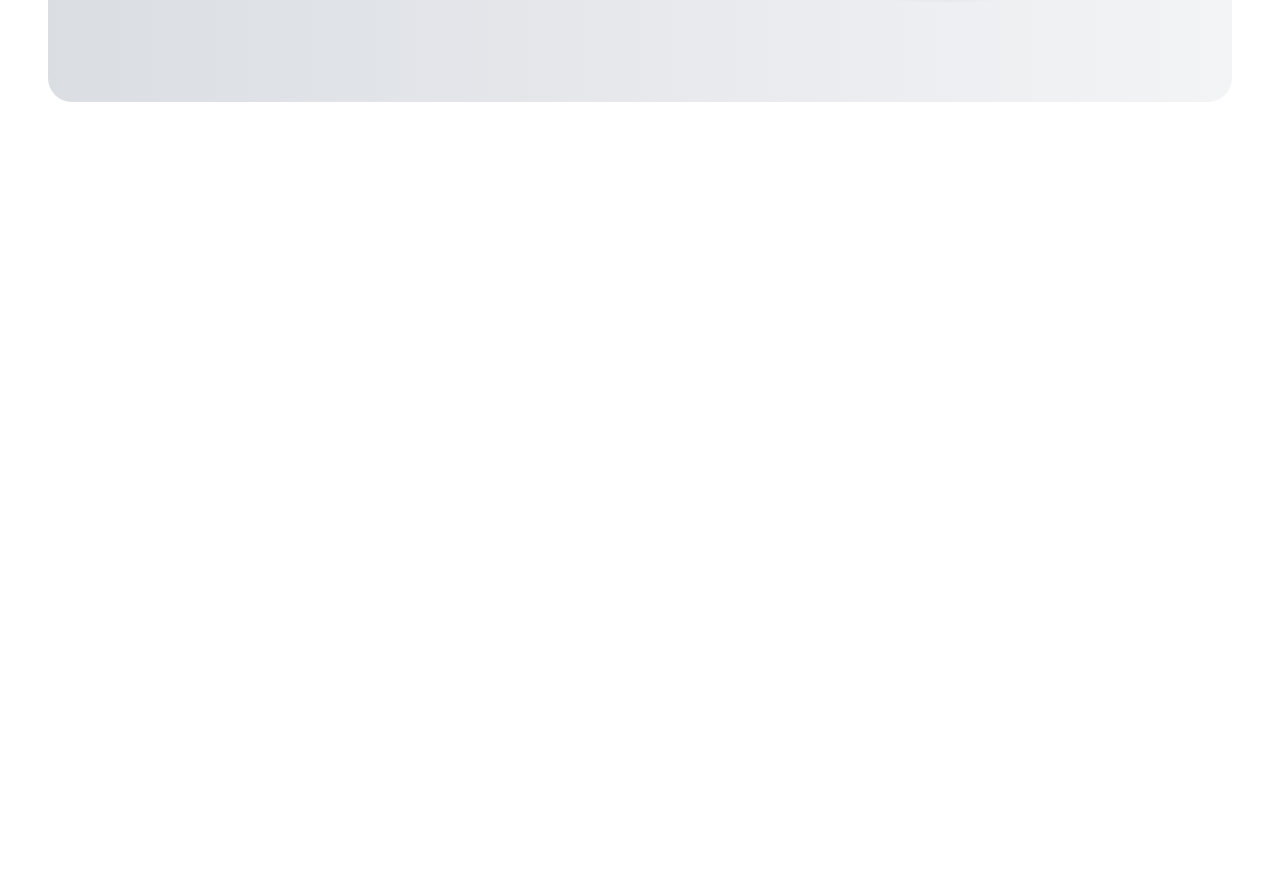
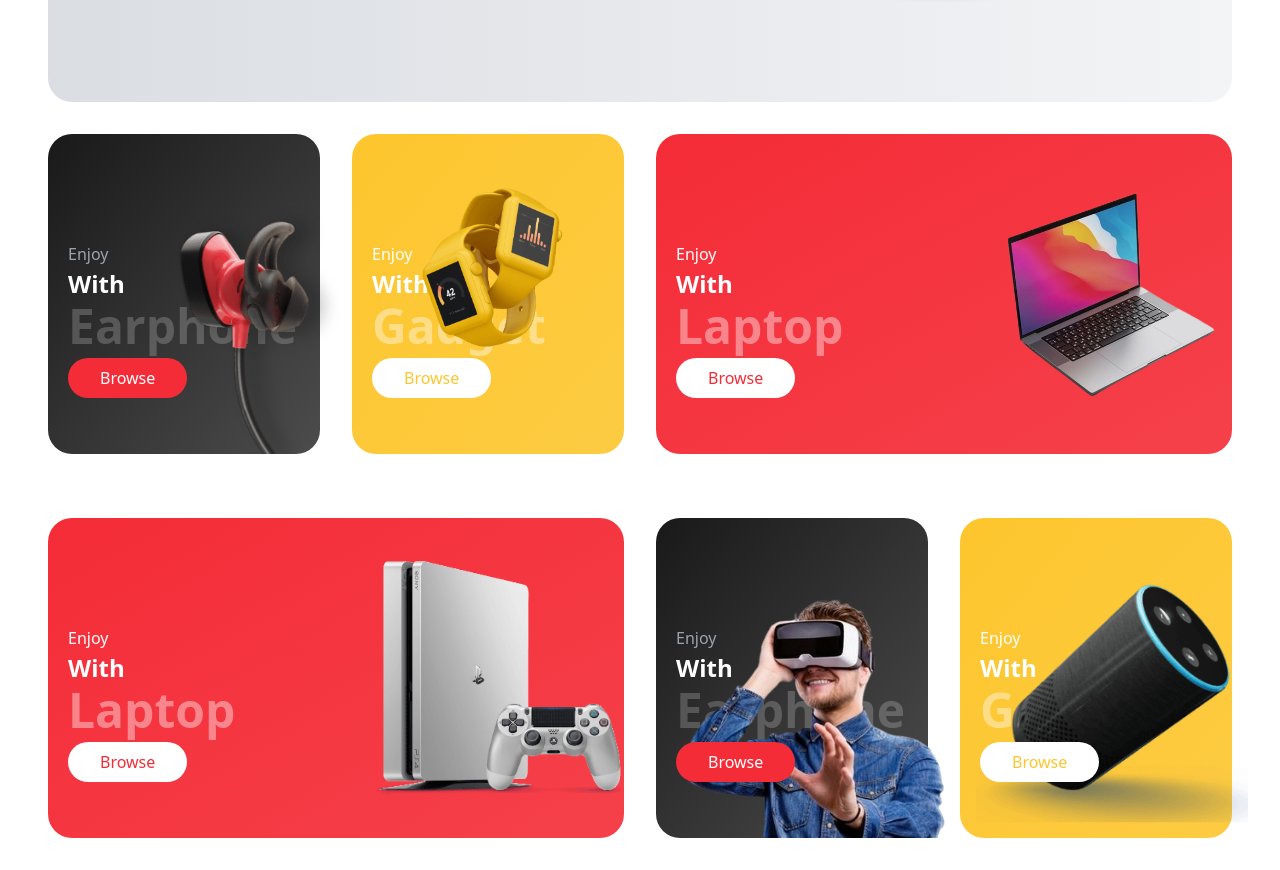
Before and after one commit to RevenBro/eshop-market, a React (Vite) app: page / in a window 1280 px wide. Shown: the part 620-1490 px from the top of the page. Before the commit the page ends 800 px from the top, so only its background shows below. Built offline with nearby package versions, Linux system fonts and the light colour scheme.

Commit message:
Category section completed

```diff
--- a/src/App.jsx
+++ b/src/App.jsx
@@ -1,4 +1,6 @@
 import './App.css'
+import Category from './components/Category/Category'
+import Category2 from './components/Category/Category2'
 import Hero from './components/Hero/Hero'
 import Navbar from './components/Navbar/Navbar'
 
@@ -8,6 +10,8 @@
     <div>
       <Navbar/>
       <Hero/>
+      <Category/>
+      <Category2/>
     </div>
   )
 }
--- /dev/null
+++ b/src/components/Category/Category.jsx
@@ -0,0 +1,53 @@
+import React from 'react'
+import Image1 from '../../assets/Images/earphone.png'
+import Image2 from '../../assets/Images/watch.png'
+import Image3 from '../../assets/Images/macbook.png'
+import Button from '../ButtonShared/Button'
+
+const Category = () => {
+  return (
+    <div className='py-8'>
+      <div className='container'>
+        <div className='grid grid-cols-1 sm:grid-cols-2 lg:grid-cols-4 gap-8'>
+          <div className='py-10 pl-5 bg-gradient-to-br from-black/90 to-black/70 text-white rounded-3xl relative h-[320px] flex items-end '>
+            <div >
+              <div className='mb-4'>
+                <p className='mb-[2px] text-gray-400'>Enjoy</p>
+                <p className='text-2xl font-semibold mb-[2px]'>With</p>
+                <p className='text-4xl xl:text-5xl font-bold opacity-20 mb-2'>Earphone</p>
+                <Button text="Browse" bgColor="bg-primary" textColor="text-white"/>
+              </div>
+            </div>
+            <img className='w-[320px] absolute bottom-0' src={Image1} alt="Earphones" />
+          </div>
+
+          <div className='py-10 pl-5 bg-gradient-to-br from-brandYellow to-brandYellow/90 text-white rounded-3xl relative h-[320px] flex items-end '>
+            <div >
+              <div className='mb-4'>
+                <p className='mb-[2px] text-white'>Enjoy</p>
+                <p className='text-2xl font-semibold mb-[2px]'>With</p>
+                <p className='text-4xl xl:text-5xl font-bold opacity-40 mb-2'>Gadget</p>
+                <Button text="Browse" bgColor="bg-white" textColor="text-brandYellow"/>
+              </div>
+            </div>
+            <img className='w-[320px] absolute -right-4 lg:top-[40px]' src={Image2} alt="Smart watches" />
+          </div>
+
+          <div className='col-span-2 py-10 pl-5 bg-gradient-to-br from-primary to-primary/90 text-white rounded-3xl relative h-[320px] flex items-end '>
+            <div >
+              <div className='mb-4'>
+                <p className='mb-[2px] text-white'>Enjoy</p>
+                <p className='text-2xl font-semibold mb-[2px]'>With</p>
+                <p className='text-4xl xl:text-5xl font-bold opacity-40 mb-2'>Laptop</p>
+                <Button text="Browse" bgColor="bg-white" textColor="text-primary"/>
+              </div>
+            </div>
+            <img className='w-[250px] absolute top-1/2 -translate-y-1/2 -right-0' src={Image3} alt="Laptops" />
+          </div>
+        </div>
+      </div>
+    </div>
+  )
+}
+
+export default Category
--- /dev/null
+++ b/src/components/Category/Category2.jsx
@@ -0,0 +1,55 @@
+import React from 'react'
+import Image1 from '../../assets/Images/gaming.png'
+import Image2 from '../../assets/Images/vr.png'
+import Image3 from '../../assets/Images/speaker.png'
+import Button from '../ButtonShared/Button'
+
+const Category = () => {
+  return (
+    <div className='py-8'>
+      <div className='container'>
+        <div className='grid grid-cols-1 sm:grid-cols-2 lg:grid-cols-4 gap-8'>
+          <div className='col-span-2 py-10 pl-5 bg-gradient-to-br from-primary to-primary/90 text-white rounded-3xl relative h-[320px] flex items-end '>
+            <div >
+              <div className='mb-4'>
+                <p className='mb-[2px] text-white'>Enjoy</p>
+                <p className='text-2xl font-semibold mb-[2px]'>With</p>
+                <p className='text-4xl xl:text-5xl font-bold opacity-40 mb-2'>Laptop</p>
+                <Button text="Browse" bgColor="bg-white" textColor="text-primary"/>
+              </div>
+            </div>
+            <img className='w-[250px] absolute top-1/2 -translate-y-1/2 -right-0' src={Image1} alt="Laptops" />
+          </div>
+
+          <div className='py-10 pl-5 bg-gradient-to-br from-black/90 to-black/70 text-white rounded-3xl relative h-[320px] flex items-end '>
+            <div >
+              <div className='mb-4'>
+                <p className='mb-[2px] text-gray-400'>Enjoy</p>
+                <p className='text-2xl font-semibold mb-[2px]'>With</p>
+                <p className='text-4xl xl:text-5xl font-bold opacity-20 mb-2'>Earphone</p>
+                <Button text="Browse" bgColor="bg-primary" textColor="text-white"/>
+              </div>
+            </div>
+            <img className='w-[320px] absolute bottom-0' src={Image2} alt="Earphones" />
+          </div>
+
+          <div className='py-10 pl-5 bg-gradient-to-br from-brandYellow to-brandYellow/90 text-white rounded-3xl relative h-[320px] flex items-end '>
+            <div >
+              <div className='mb-4'>
+                <p className='mb-[2px] text-white'>Enjoy</p>
+                <p className='text-2xl font-semibold mb-[2px]'>With</p>
+                <p className='text-4xl xl:text-5xl font-bold opacity-40 mb-2'>Gadget</p>
+                <Button text="Browse" bgColor="bg-white" textColor="text-brandYellow"/>
+              </div>
+            </div>
+            <img className='w-[320px] absolute -right-4 lg:top-[40px]' src={Image3} alt="Smart watches" />
+          </div>
+
+
+        </div>
+      </div>
+    </div>
+  )
+}
+
+export default Category
```
